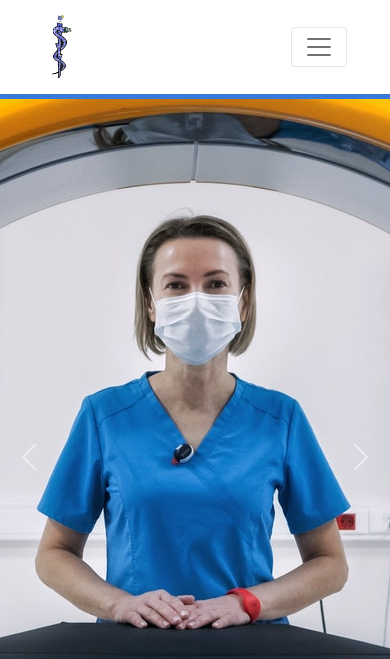
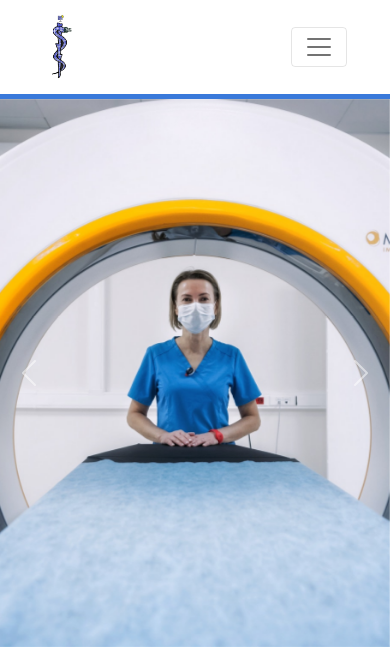
Before and after one commit to branduski4/IMEI, a plain HTML site: page index.html in a window 390 px wide. Shown: the top 659 px of the page. Drawn offline with nearby package versions, Linux system fonts and the light colour scheme.

Commit message:
Correcion de la vista del carousel para moviles 425px

```diff
--- a/index.html
+++ b/index.html
@@ -53,12 +53,12 @@
     <section id="testimonials">
 
       <div id="testimonial-carousel" class="carousel slide" data-bs-ride="carousel" data-bs-pause="hover"
-        data-bs-interval="4000">
+      data-bs-interval="4000">
         <div class="carousel-inner">
 
           <div class="carousel-item active">
 
-            <img class="testimonial-img" src="./img/rayosx.jpg" alt="dog-profile" width="100%" height="900px">
+            <img class="testimonial-img" src="./img/rayosx.jpg" alt="dog-profile"">
 
 
           </div>
--- a/scss/_main.scss
+++ b/scss/_main.scss
@@ -2,14 +2,13 @@
     .testimonial-img{
       width: 100%;
       height: 85vh;
-     object-fit: none;
+     object-fit: cover;
+     overflow: hidden;
 
     }
     .testimonial-img-one{
         background-image: url('/img/logo2-removebg-preview.png');
         background-repeat: no-repeat;
-        height: 100px;
-        width: 100px;
 
     }
 }
@@ -41,7 +40,18 @@
     }
 }
 
+@media(max-width:425px){
+    #testimonials{
+        .testimonial-img{
+            height: 65vh;
+            object-fit: cover;
+            overflow: hidden;
+
+        }
+    }
+}
 @media(max-width:991px){
+
     #main{
         .img-container{
             text-align: center;
```
Also changed, not shown: css/index.css, 1 other file.
